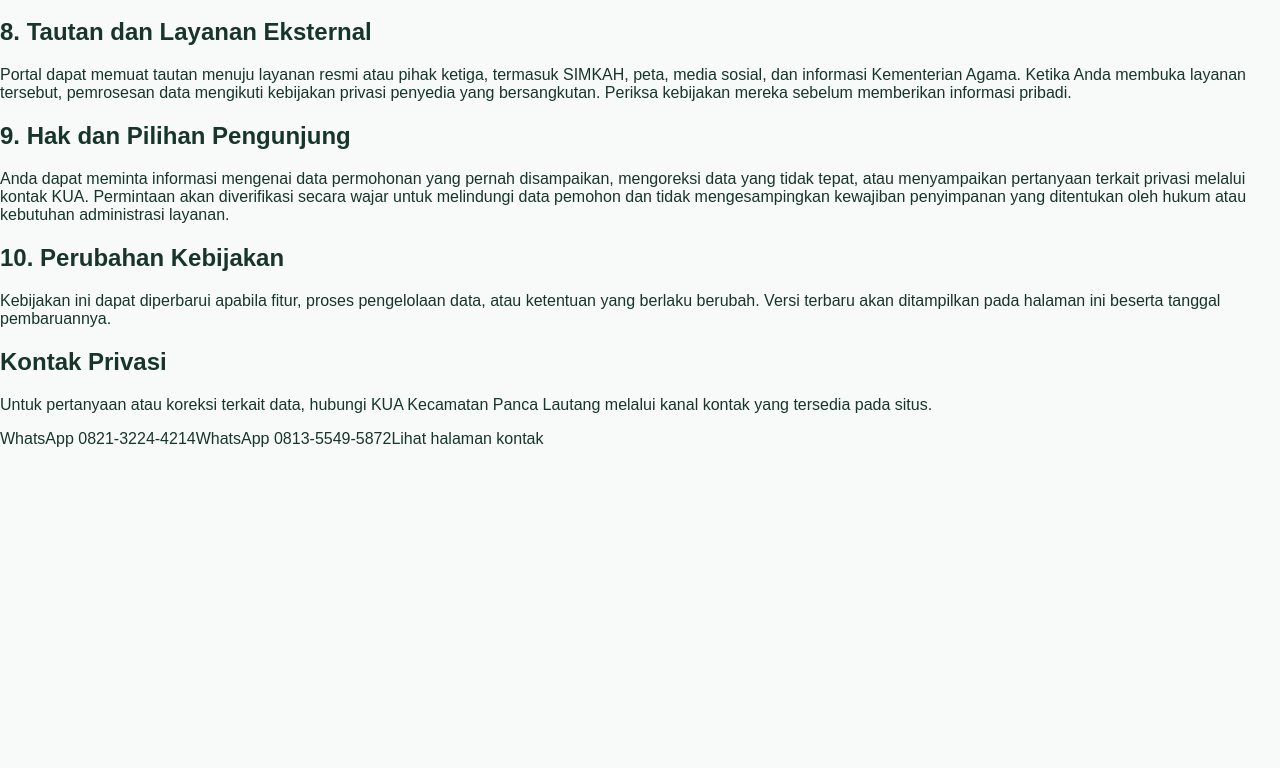
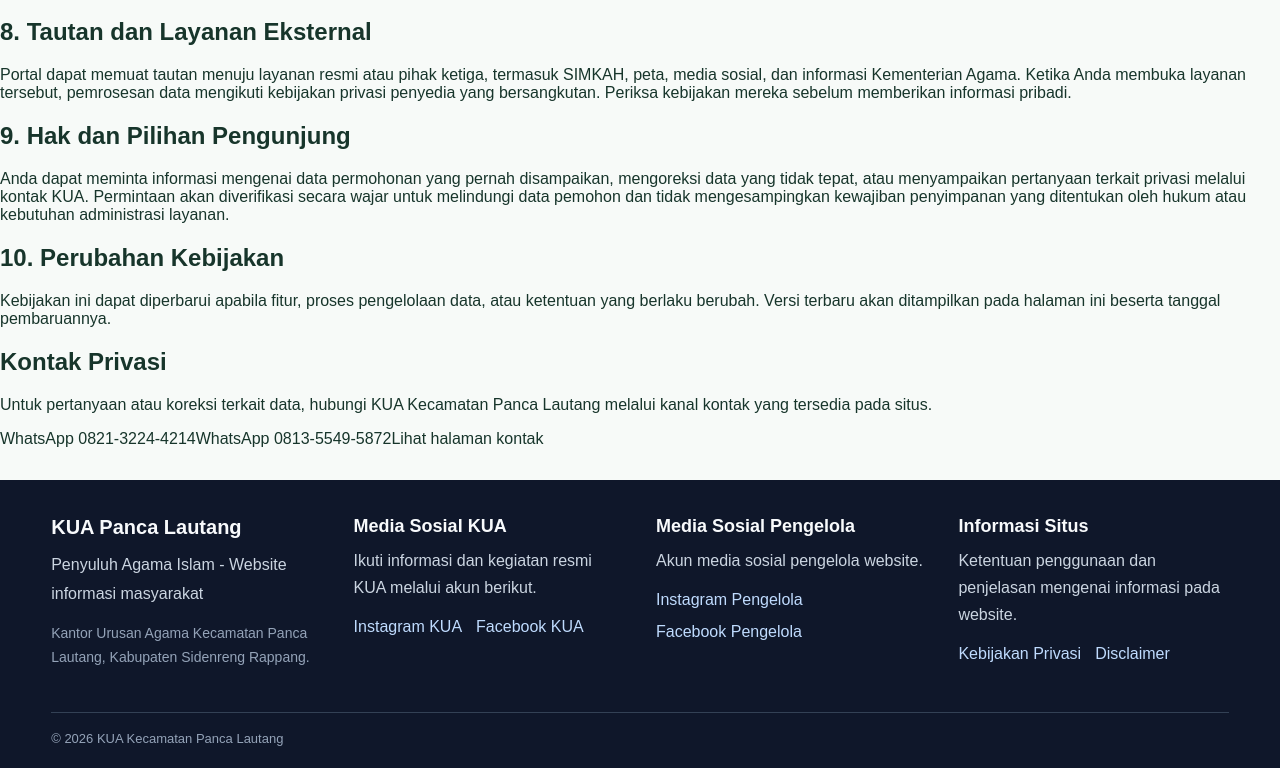
Before and after one commit to suriantosag-cyber/kua-panca-lautang-premium, a Next.js app: page /kebijakan-privasi in a window 1280 px wide. Shown: the part 1402-2170 px from the top of the page. Before the commit the page ends 1850 px from the top, so only its background shows below. Built offline with nearby package versions, Linux system fonts and the light colour scheme.

Commit message:
feat: render complete footer site-wide

```diff
--- a/app/layout.js
+++ b/app/layout.js
@@ -1,5 +1,6 @@
 import './globals.css';
 import Navbar from './components/Navbar';
+import MediaSosialFooter from './components/MediaSosialFooter';
 export const metadata = {
   metadataBase: new URL('https://kua-pancalautang.my.id'),
 
@@ -55,6 +56,7 @@ export default function RootLayout({ children }) {
      <body>
   <Navbar />
   {children}
+  <MediaSosialFooter />
 </body>
   </html>
   );
```
